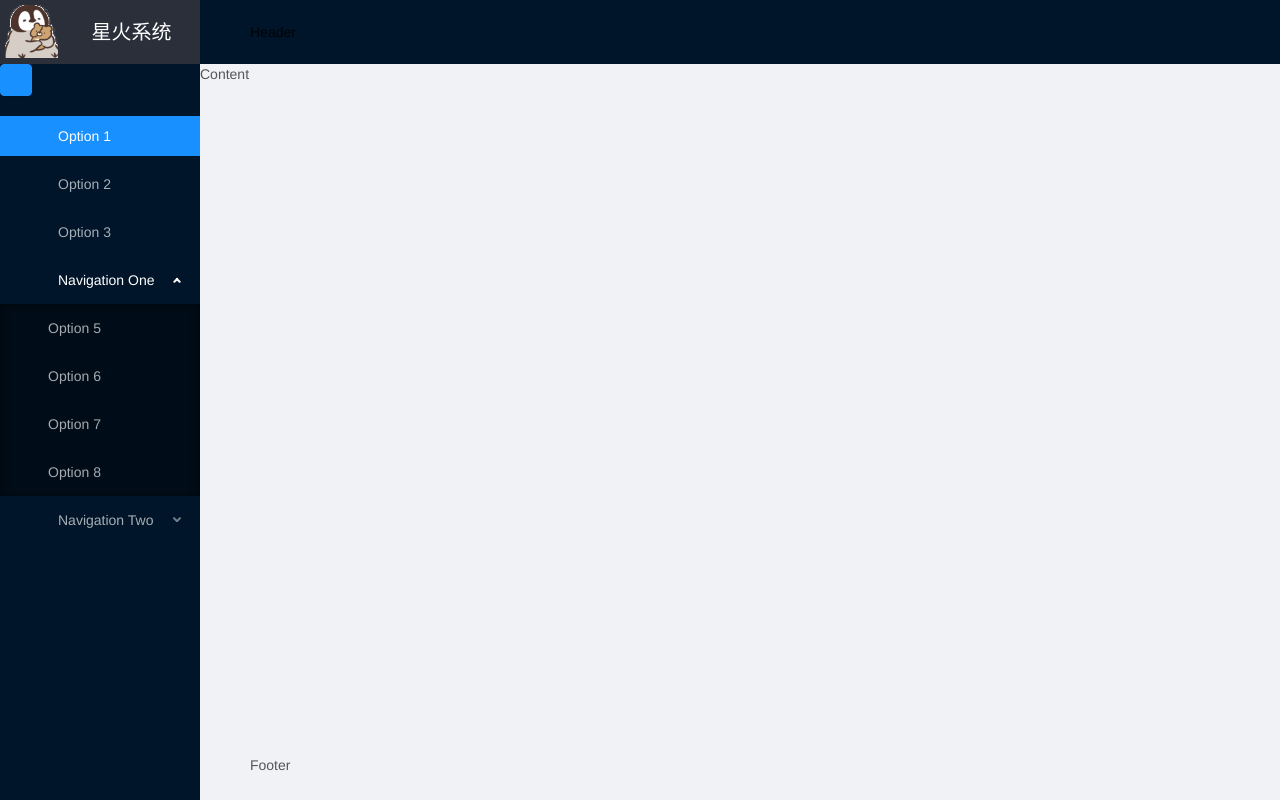
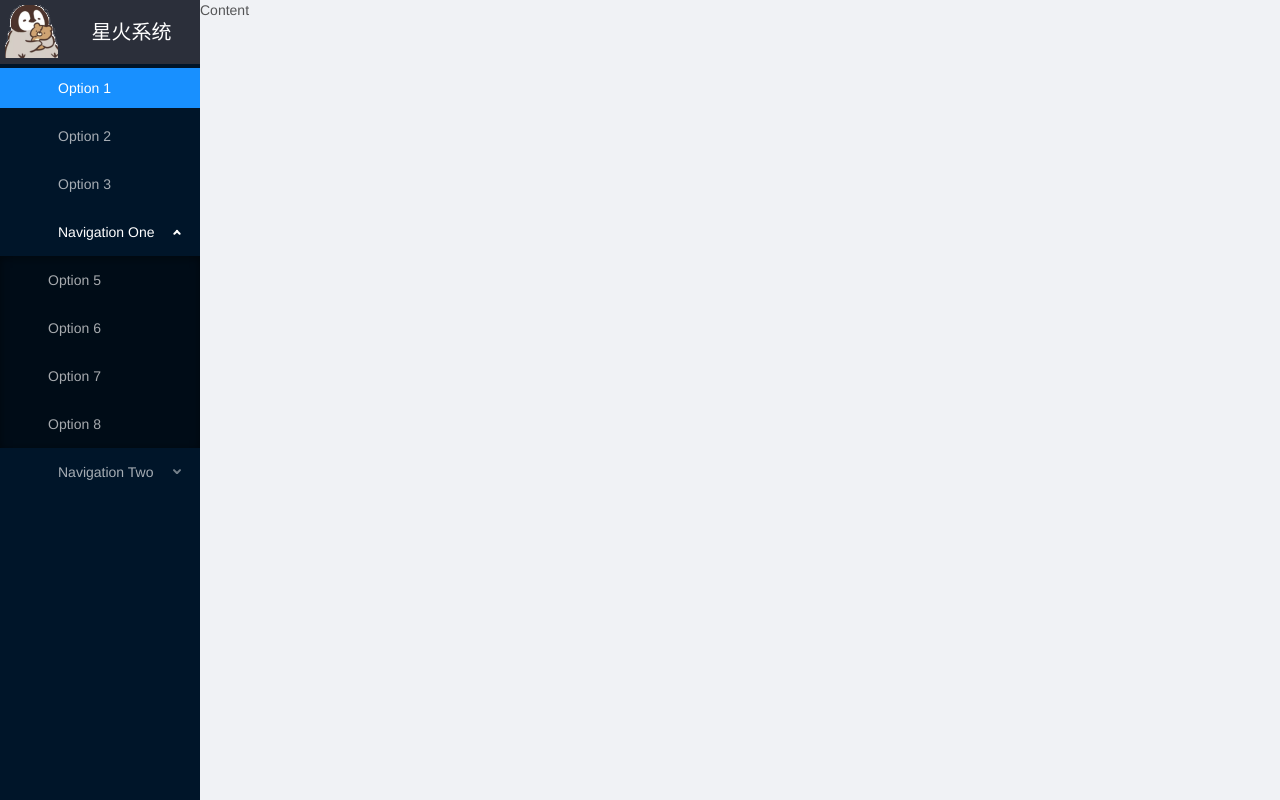
Before and after one commit to StarFireeee/financial-data-zh, a Vue app: page /dashboard in a window 1280 px wide. Built offline with nearby package versions, Linux system fonts and the light colour scheme.

Commit message:
修改布局

```diff
--- a/src/layout/components/Sidebar/SidebarItem.vue
+++ b/src/layout/components/Sidebar/SidebarItem.vue
@@ -1,12 +1,5 @@
 <template>
   <div>
-    <a-button
-      type="primary"
-      style="margin-bottom: 16px"
-      @click="toggleCollapsed"
-    >
-      <a-icon :type="sidebar ? 'menu-unfold' : 'menu-fold'" />
-    </a-button>
     <a-menu
       :default-selected-keys="['1']"
       :default-open-keys="['sub1']"
@@ -78,10 +71,6 @@ export default {
       sidebar: state => state.app.sidebar
     })
   },
-  methods: {
-    toggleCollapsed() {
-      this.$store.dispatch('app/toggleSidebar')
-    }
-  }
+  methods: {}
 }
 </script>
--- a/src/layout/index.vue
+++ b/src/layout/index.vue
@@ -2,9 +2,7 @@
   <a-layout class="layout-wrapper">
     <a-layout-sider :collapsed="sidebar"><Sidebar /></a-layout-sider>
     <a-layout>
-      <a-layout-header>Header</a-layout-header>
       <a-layout-content>Content</a-layout-content>
-      <a-layout-footer>Footer</a-layout-footer>
     </a-layout>
   </a-layout>
 </template>
```
